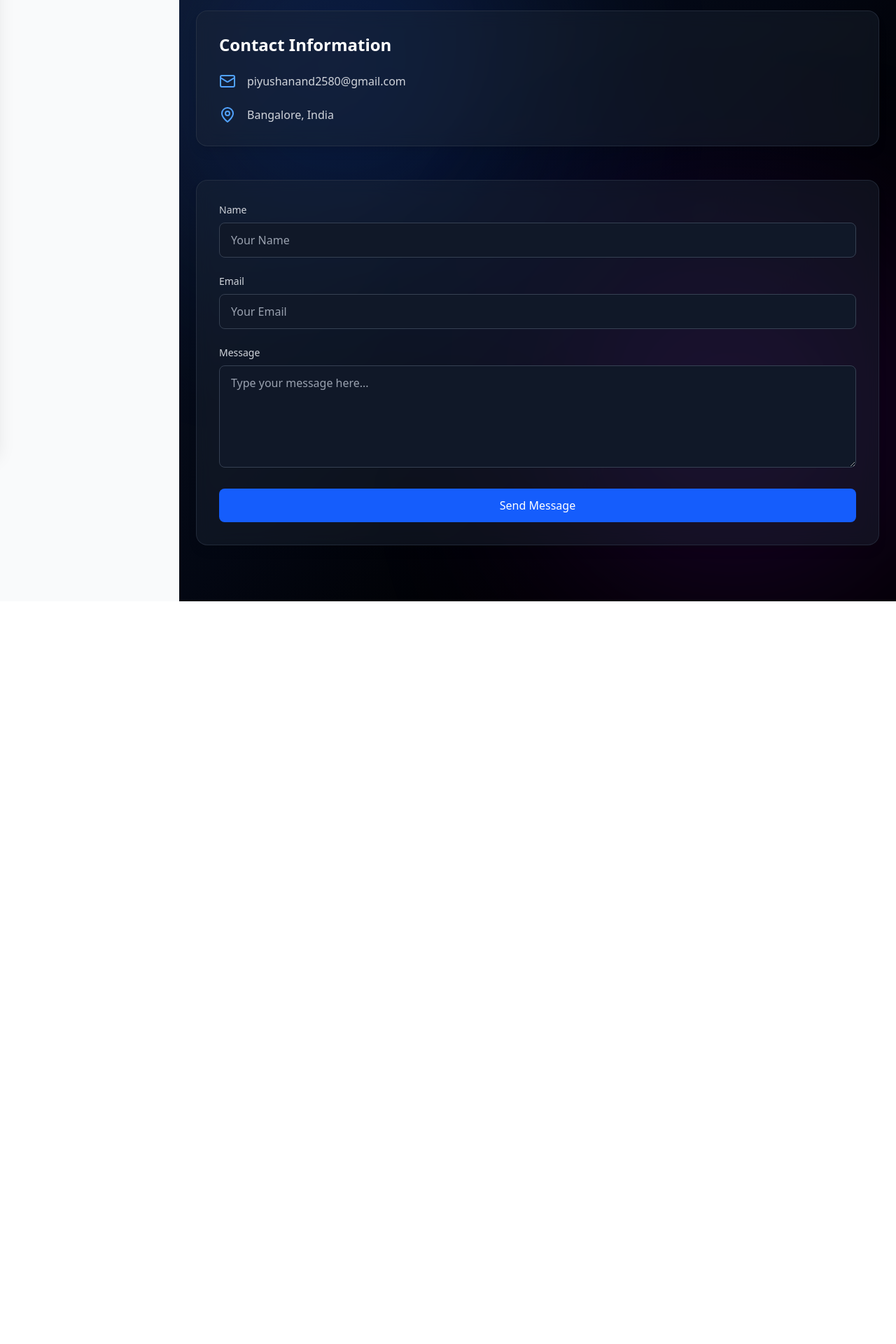
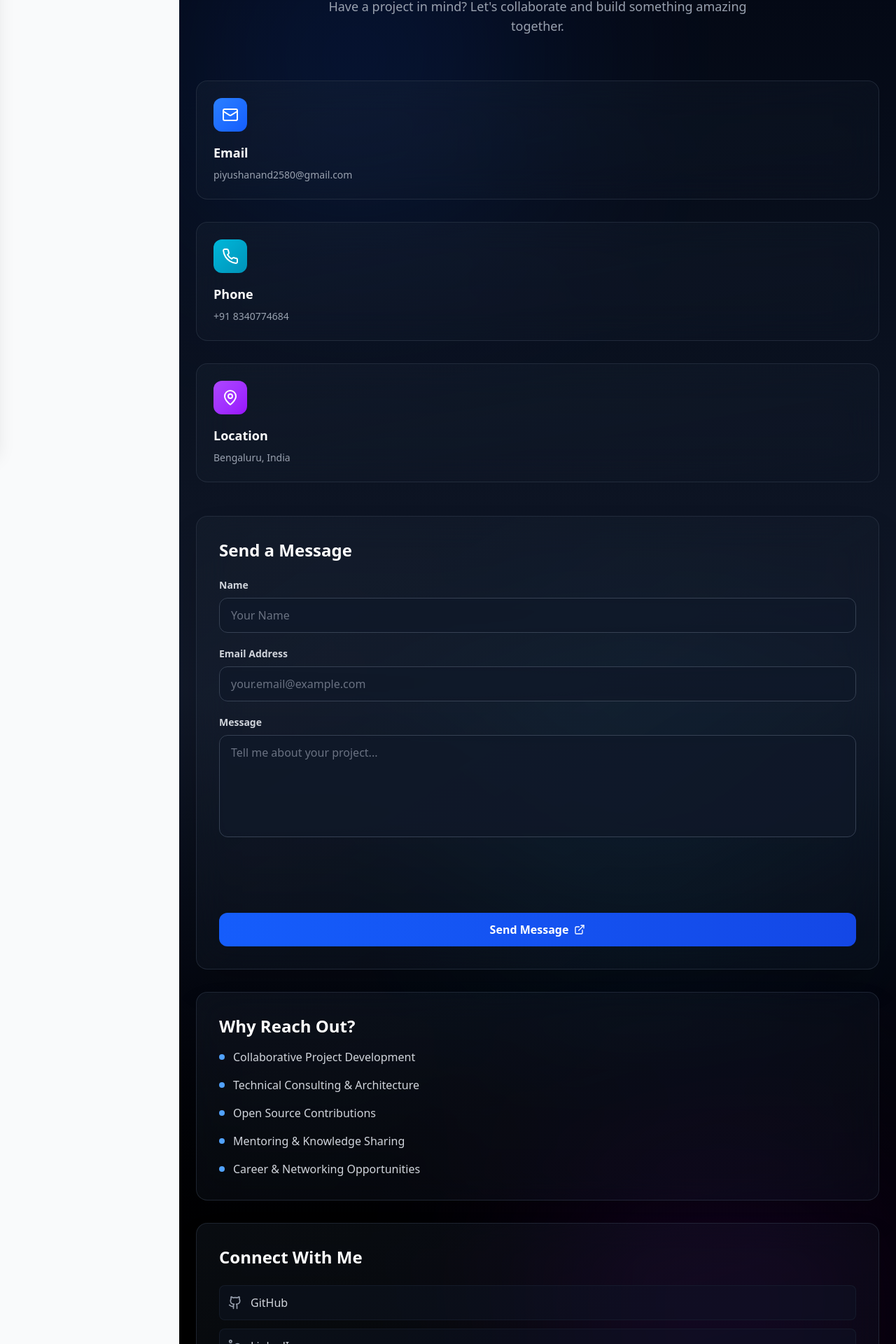
Before and after one commit to anandpiyush1521/portfolio, a React (Vite) app: page /contact in a window 1280 px wide. Shown: the part 161-2081 px from the top of the page at 70% size. Before the commit the page ends 1020 px from the top, so only its background shows below. Built offline with nearby package versions, Linux system fonts and the light colour scheme.

Commit message:
Refactor Contact component with animations and updates
Refactor Contact component to improve structure and add animations. Update contact information and social links.

```diff
--- a/src/pages/Contact.jsx
+++ b/src/pages/Contact.jsx
@@ -1,10 +1,12 @@
-import { Mail, MapPin } from "lucide-react";
-import { useRef, useState } from "react";
+import React, { useRef, useState } from "react";
+import { motion } from "framer-motion";
+import { Mail, MapPin, Phone, Github, Linkedin, ExternalLink } from "lucide-react";
 import emailjs from "@emailjs/browser";
 
 export default function Contact() {
   const [messageSent, setMessageSent] = useState(false);
   const [loading, setLoading] = useState(false);
+  const [focusedField, setFocusedField] = useState(null);
   const form = useRef(null);
 
   const sendEmail = (e) => {
@@ -20,8 +22,8 @@
           () => {
             setMessageSent(true);
             setLoading(false);
-            console.log("SUCCESS!");
             form.current.reset();
+            setTimeout(() => setMessageSent(false), 5000);
           },
           (error) => {
             console.log("FAILED...", error.text);
@@ -31,114 +33,324 @@
     }
   };
 
+  const contactInfo = [
+    {
+      icon: Mail,
+      label: "Email",
+      value: "piyushanand2580@gmail.com",
+      href: "mailto:piyushanand2580@gmail.com",
+      color: "from-blue-500 to-blue-600",
+    },
+    {
+      icon: Phone,
+      label: "Phone",
+      value: "+91 8340774684",
+      href: "tel:+918340774684",
+      color: "from-cyan-500 to-cyan-600",
+    },
+    {
+      icon: MapPin,
+      label: "Location",
+      value: "Bengaluru, India",
+      href: "#",
+      color: "from-purple-500 to-purple-600",
+    },
+  ];
+
+  const socialLinks = [
+    {
+      name: "GitHub",
+      icon: Github,
+      url: "https://github.com/anandpiyush1521",
+      color: "hover:text-gray-300",
+    },
+    {
+      name: "LinkedIn",
+      icon: Linkedin,
+      url: "https://linkedin.com/in/piyushanand",
+      color: "hover:text-blue-400",
+    },
+  ];
+
+  const containerVariants = {
+    hidden: { opacity: 0 },
+    visible: {
+      opacity: 1,
+      transition: {
+        staggerChildren: 0.1,
+        delayChildren: 0.2,
+      },
+    },
+  };
+
+  const itemVariants = {
+    hidden: { opacity: 0, y: 20 },
+    visible: {
+      opacity: 1,
+      y: 0,
+      transition: { duration: 0.5 },
+    },
+  };
+
   return (
-    <div className="min-h-screen py-20 px-6 flex justify-center items-center bg-gradient-to-br from-gray-900 via-gray-950 to-black text-white relative overflow-hidden">
-      {/* Background Glow Effects */}
+    <div className="min-h-screen py-20 px-6 bg-gradient-to-b from-gray-950 via-gray-900 to-black text-white relative overflow-hidden">
+      {/* Animated Background Gradients */}
       <div className="absolute inset-0 overflow-hidden pointer-events-none">
-        <div className="absolute top-20 left-10 w-96 h-96 bg-blue-600 rounded-full filter blur-[150px] opacity-30 animate-pulse"></div>
-        <div className="absolute bottom-20 right-10 w-96 h-96 bg-purple-600 rounded-full filter blur-[150px] opacity-30 animate-pulse"></div>
+        <motion.div
+          animate={{ y: [0, -30, 0], x: [0, 20, 0] }}
+          transition={{ duration: 15, repeat: Infinity }}
+          className="absolute top-20 left-10 w-96 h-96 bg-blue-600 rounded-full filter blur-[150px] opacity-25"
+        ></motion.div>
+        <motion.div
+          animate={{ y: [0, 30, 0], x: [0, -20, 0] }}
+          transition={{ duration: 18, repeat: Infinity }}
+          className="absolute bottom-20 right-10 w-96 h-96 bg-purple-600 rounded-full filter blur-[150px] opacity-25"
+        ></motion.div>
+        <motion.div
+          animate={{ y: [0, 20, 0], x: [0, -30, 0] }}
+          transition={{ duration: 20, repeat: Infinity }}
+          className="absolute top-1/2 left-1/2 w-80 h-80 bg-cyan-500 rounded-full filter blur-[140px] opacity-15"
+        ></motion.div>
       </div>
 
-      <div className="relative z-10 max-w-5xl w-full">
-        <h2
-          className="text-5xl font-extrabold text-center mb-12 bg-clip-text text-transparent bg-gradient-to-r from-white to-gray-400"
-          data-aos="fade-down"
+      {/* Grid Background */}
+      <div className="absolute inset-0 bg-grid-white/[0.02] bg-[size:50px_50px] pointer-events-none"></div>
+
+      <div className="relative z-10 max-w-6xl mx-auto">
+        {/* Header */}
+        <motion.div
+          initial={{ opacity: 0, y: -30 }}
+          whileInView={{ opacity: 1, y: 0 }}
+          transition={{ duration: 0.8 }}
+          viewport={{ once: true }}
+          className="text-center mb-16"
         >
-          Get in Touch
+          <h2 className="text-6xl font-extrabold mb-4 bg-clip-text text-transparent bg-gradient-to-r from-white via-blue-200 to-cyan-400">
+            Let's Connect
           </h2>
+          <p className="text-gray-400 text-lg max-w-2xl mx-auto">
+            Have a project in mind? Let's collaborate and build something amazing together.
+          </p>
+        </motion.div>
 
-        <div className="grid grid-cols-1 md:grid-cols-2 gap-12">
-          {/* Contact Info Section */}
-          <div data-aos="fade-right">
-            <div className="backdrop-blur-md bg-gray-800/40 border border-gray-700/50 rounded-2xl shadow-lg p-8">
-              <h3 className="text-2xl font-semibold mb-6 text-white">
-                Contact Information
+        <div className="grid grid-cols-1 lg:grid-cols-3 gap-8 mb-12">
+          {/* Contact Info Cards */}
+          {contactInfo.map((info, index) => {
+            const Icon = info.icon;
+            return (
+              <motion.a
+                key={info.label}
+                href={info.href}
+                initial={{ opacity: 0, y: 20 }}
+                whileInView={{ opacity: 1, y: 0 }}
+                transition={{ duration: 0.5, delay: index * 0.1 }}
+                viewport={{ once: true }}
+                whileHover={{ scale: 1.05, translateY: -5 }}
+                className="backdrop-blur-xl bg-gradient-to-br from-gray-800/30 via-gray-800/20 to-gray-900/30 border border-gray-700/50 rounded-2xl p-6 group hover:border-blue-500/50 transition-all duration-300"
+              >
+                <div className={`w-12 h-12 rounded-xl bg-gradient-to-br ${info.color} p-3 mb-4 group-hover:shadow-lg group-hover:shadow-blue-500/50 transition-all`}>
+                  <Icon className="w-6 h-6 text-white" />
+                </div>
+                <h3 className="text-lg font-semibold text-white mb-2">
+                  {info.label}
                 </h3>
-              <div className="space-y-6">
-                <div className="flex items-center">
-                  <Mail className="w-6 h-6 text-blue-400 mr-4" />
-                  <a
-                    href="mailto:piyushanand2580@gmail.com"
-                    className="text-gray-300 hover:text-white transition"
-                  >
-                    piyushanand2580@gmail.com
-                  </a>
+                <p className="text-gray-400 group-hover:text-gray-300 transition-colors text-sm break-words">
+                  {info.value}
+                </p>
+              </motion.a>
+            );
+          })}
         </div>
 
-                <div className="flex items-center">
-                  <MapPin className="w-6 h-6 text-blue-400 mr-4" />
-                  <span className="text-gray-300">Bangalore, India</span>
-                </div>
-              </div>
-            </div>
-          </div>
-
-          {/* Contact Form Section */}
-          <form
+        <div className="grid grid-cols-1 lg:grid-cols-2 gap-8">
+          {/* Contact Form */}
+          <motion.form
             ref={form}
             onSubmit={sendEmail}
-            className="space-y-6 backdrop-blur-md bg-gray-800/40 border border-gray-700/50 rounded-2xl shadow-lg p-8"
-            data-aos="fade-left"
+            initial={{ opacity: 0, x: -30 }}
+            whileInView={{ opacity: 1, x: 0 }}
+            transition={{ duration: 0.8, delay: 0.2 }}
+            viewport={{ once: true }}
+            className="backdrop-blur-xl bg-gradient-to-br from-gray-800/30 via-gray-800/20 to-gray-900/30 border border-gray-700/50 rounded-2xl p-8 shadow-2xl"
           >
-            <div>
-              <label className="block text-sm font-medium text-gray-300 mb-2">
+            <h3 className="text-2xl font-bold text-white mb-6">Send a Message</h3>
+
+            <motion.div
+              className="space-y-5"
+              variants={containerVariants}
+              initial="hidden"
+              whileInView="visible"
+              viewport={{ once: true }}
+            >
+              {/* Name Field */}
+              <motion.div variants={itemVariants}>
+                <label className="block text-sm font-semibold text-gray-300 mb-2">
                   Name
                 </label>
-              <input
+                <motion.input
+                  onFocus={() => setFocusedField("name")}
+                  onBlur={() => setFocusedField(null)}
+                  whileFocus={{ scale: 1.02 }}
                   type="text"
                   name="from_name"
-                className="w-full px-4 py-3 border border-gray-700 rounded-lg bg-gray-900 text-white placeholder-gray-400 focus:ring-2 focus:ring-blue-500 focus:border-transparent transition transform hover:scale-105"
+                  className="w-full px-4 py-3 border border-gray-700 rounded-xl bg-gray-900/80 text-white placeholder-gray-500 focus:outline-none focus:ring-2 focus:ring-blue-500 focus:border-transparent backdrop-blur-sm transition-all duration-300 hover:border-gray-600"
                   placeholder="Your Name"
                   required
                 />
+              </motion.div>
+
+              {/* Email Field */}
+              <motion.div variants={itemVariants}>
+                <label className="block text-sm font-semibold text-gray-300 mb-2">
+                  Email Address
+                </label>
+                <motion.input
+                  onFocus={() => setFocusedField("email")}
+                  onBlur={() => setFocusedField(null)}
+                  whileFocus={{ scale: 1.02 }}
+                  type="email"
+                  name="email_id"
+                  className="w-full px-4 py-3 border border-gray-700 rounded-xl bg-gray-900/80 text-white placeholder-gray-500 focus:outline-none focus:ring-2 focus:ring-blue-500 focus:border-transparent backdrop-blur-sm transition-all duration-300 hover:border-gray-600"
+                  placeholder="your.email@example.com"
+                  required
+                />
+              </motion.div>
+
+              {/* Message Field */}
+              <motion.div variants={itemVariants}>
+                <label className="block text-sm font-semibold text-gray-300 mb-2">
+                  Message
+                </label>
+                <motion.textarea
+                  onFocus={() => setFocusedField("message")}
+                  onBlur={() => setFocusedField(null)}
+                  whileFocus={{ scale: 1.02 }}
+                  name="message"
+                  className="w-full px-4 py-3 border border-gray-700 rounded-xl bg-gray-900/80 text-white placeholder-gray-500 focus:outline-none focus:ring-2 focus:ring-blue-500 focus:border-transparent backdrop-blur-sm transition-all duration-300 hover:border-gray-600 resize-none"
+                  placeholder="Tell me about your project..."
+                  rows="5"
+                  required
+                ></motion.textarea>
+              </motion.div>
+
+              {/* Success Message */}
+              <motion.div
+                initial={{ opacity: 0, y: -10 }}
+                animate={
+                  messageSent
+                    ? { opacity: 1, y: 0 }
+                    : { opacity: 0, y: -10 }
+                }
+                className="p-4 bg-green-500/20 border border-green-500/50 rounded-xl"
+              >
+                <p className="text-green-300 font-semibold text-center flex items-center justify-center gap-2">
+                  <span className="text-xl">✅</span> Message sent successfully!
+                </p>
+              </motion.div>
+
+              {/* Submit Button */}
+              <motion.button
+                variants={itemVariants}
+                whileHover={{ scale: 1.05 }}
+                whileTap={{ scale: 0.95 }}
+                type="submit"
+                disabled={loading}
+                className="w-full px-6 py-3 bg-gradient-to-r from-blue-600 to-blue-700 text-white font-semibold rounded-xl hover:shadow-lg hover:shadow-blue-500/50 transition-all duration-300 flex items-center justify-center gap-2 disabled:opacity-50 disabled:cursor-not-allowed"
+              >
+                {loading ? (
+                  <>
+                    <motion.span
+                      animate={{ rotate: 360 }}
+                      transition={{ duration: 1, repeat: Infinity }}
+                      className="w-5 h-5 border-2 border-white border-t-transparent rounded-full"
+                    ></motion.span>
+                    Sending...
+                  </>
+                ) : (
+                  <>
+                    <span>Send Message</span>
+                    <ExternalLink className="w-4 h-4" />
+                  </>
+                )}
+              </motion.button>
+            </motion.div>
+          </motion.form>
+
+          {/* Info & Social Links */}
+          <motion.div
+            initial={{ opacity: 0, x: 30 }}
+            whileInView={{ opacity: 1, x: 0 }}
+            transition={{ duration: 0.8, delay: 0.3 }}
+            viewport={{ once: true }}
+            className="space-y-8"
+          >
+            {/* Info Box */}
+            <div className="backdrop-blur-xl bg-gradient-to-br from-gray-800/30 via-gray-800/20 to-gray-900/30 border border-gray-700/50 rounded-2xl p-8 shadow-2xl">
+              <h3 className="text-2xl font-bold text-white mb-4">
+                Why Reach Out?
+              </h3>
+              <ul className="space-y-4">
+                {[
+                  "Collaborative Project Development",
+                  "Technical Consulting & Architecture",
+                  "Open Source Contributions",
+                  "Mentoring & Knowledge Sharing",
+                  "Career & Networking Opportunities",
+                ].map((item, idx) => (
+                  <motion.li
+                    key={item}
+                    initial={{ opacity: 0, x: -10 }}
+                    whileInView={{ opacity: 1, x: 0 }}
+                    transition={{ delay: idx * 0.1 }}
+                    viewport={{ once: true }}
+                    className="flex items-center gap-3 text-gray-300"
+                  >
+                    <span className="w-2 h-2 bg-blue-400 rounded-full"></span>
+                    {item}
+                  </motion.li>
+                ))}
+              </ul>
             </div>
 
-            <div>
-              <label className="block text-sm font-medium text-gray-300 mb-2">
-                Email
-              </label>
-              <input
-                type="email"
-                name="email_id"
-                className="w-full px-4 py-3 border border-gray-700 rounded-lg bg-gray-900 text-white placeholder-gray-400 focus:ring-2 focus:ring-blue-500 focus:border-transparent transition transform hover:scale-105"
-                placeholder="Your Email"
-                required
-              />
+            {/* Social Links */}
+            <div className="backdrop-blur-xl bg-gradient-to-br from-gray-800/30 via-gray-800/20 to-gray-900/30 border border-gray-700/50 rounded-2xl p-8 shadow-2xl">
+              <h3 className="text-2xl font-bold text-white mb-6">
+                Connect With Me
+              </h3>
+              <div className="space-y-3">
+                {socialLinks.map((link, idx) => {
+                  const Icon = link.icon;
+                  return (
+                    <motion.a
+                      key={link.name}
+                      href={link.url}
+                      target="_blank"
+                      rel="noopener noreferrer"
+                      initial={{ opacity: 0, x: -20 }}
+                      whileInView={{ opacity: 1, x: 0 }}
+                      transition={{ delay: idx * 0.1 }}
+                      viewport={{ once: true }}
+                      whileHover={{ x: 10 }}
+                      className="flex items-center gap-3 p-3 rounded-lg bg-gray-900/40 border border-gray-800/50 group hover:border-blue-500/50 transition-all duration-300"
+                    >
+                      <Icon className={`w-5 h-5 text-gray-400 group-hover:text-blue-400 transition-colors`} />
+                      <span className="text-gray-300 group-hover:text-white transition-colors font-medium">
+                        {link.name}
+                      </span>
+                      <ExternalLink className="w-4 h-4 text-gray-500 group-hover:text-blue-400 ml-auto opacity-0 group-hover:opacity-100 transition-all" />
+                    </motion.a>
+                  );
+                })}
               </div>
 
-            <div>
-              <label className="block text-sm font-medium text-gray-300 mb-2">
-                Message
-              </label>
-              <textarea
-                name="message"
-                className="w-full px-4 py-3 border border-gray-700 rounded-lg bg-gray-900 text-white placeholder-gray-400 focus:ring-2 focus:ring-blue-500 focus:border-transparent transition transform hover:scale-105"
-                placeholder="Type your message here..."
-                rows="5"
-                required
-              ></textarea>
+              {/* Additional Info */}
+              <div className="mt-6 pt-6 border-t border-gray-700/30">
+                <p className="text-sm text-gray-400">
+                  💡 <span className="text-gray-300 font-medium">Typically respond within 24 hours</span>
+                </p>
               </div>
-
-            {/* Success Message */}
-            {messageSent && (
-              <div className="mt-4 text-center text-green-400 font-semibold">
-                🎉 Your message has been sent successfully!
             </div>
-            )}
-
-            {/* Submit Button */}
-            <button
-              type="submit"
-              className="w-full px-6 py-3 bg-blue-600 text-white rounded-lg hover:bg-blue-700 transition transform hover:scale-105 flex items-center justify-center"
-              disabled={loading}
-            >
-              {loading ? (
-                <span className="animate-spin border-t-2 border-white w-5 h-5 mr-2"></span>
-              ) : (
-                "Send Message"
-              )}
-            </button>
-          </form>
+          </motion.div>
         </div>
       </div>
     </div>
```
Lines whose indentation alone changed are shown as unchanged.
